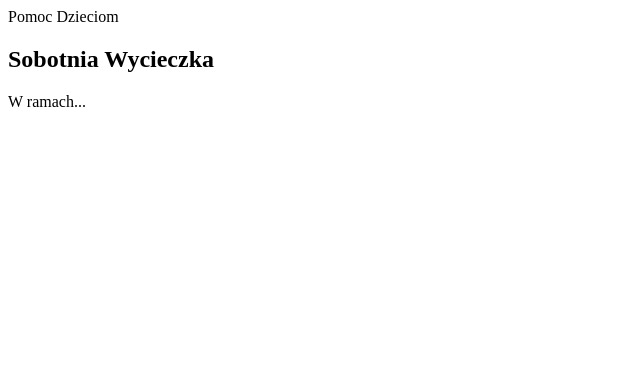
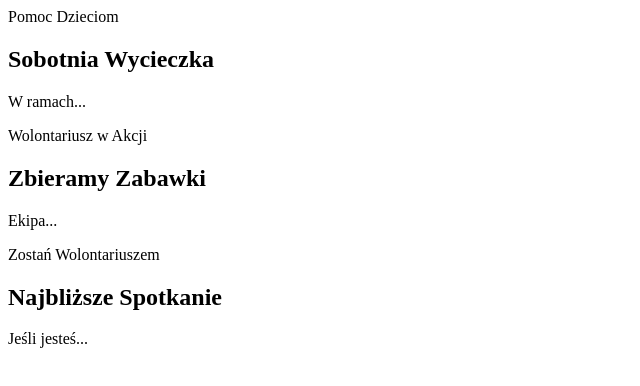
Before and after one commit to Zeroks1/CSS, a plain HTML site: page Css.html in a window 1280 px wide. Shown: the whole page, without its empty margins (0-640 px from the left). Drawn offline with Linux system fonts and the light colour scheme.

Commit message:
Update Css.html

```diff
--- a/Css.html
+++ b/Css.html
@@ -15,3 +15,16 @@
         <p>W ramach...</p>
         </div>
     </div>
+
+    <div class="karta">
+        <div class="info">Wolontariusz w Akcji</div>
+        <h2>Zbieramy Zabawki</h2>
+        <p>Ekipa...</p>
+        </div>
+    </div>
+
+    <div class="karta">
+    <div class="info">Zostań Wolontariuszem</div>
+    <h2>Najbliższe Spotkanie</h2>
+    <p>Jeśli jesteś...<span class="przycisk"></span></p>
+</div>
```
